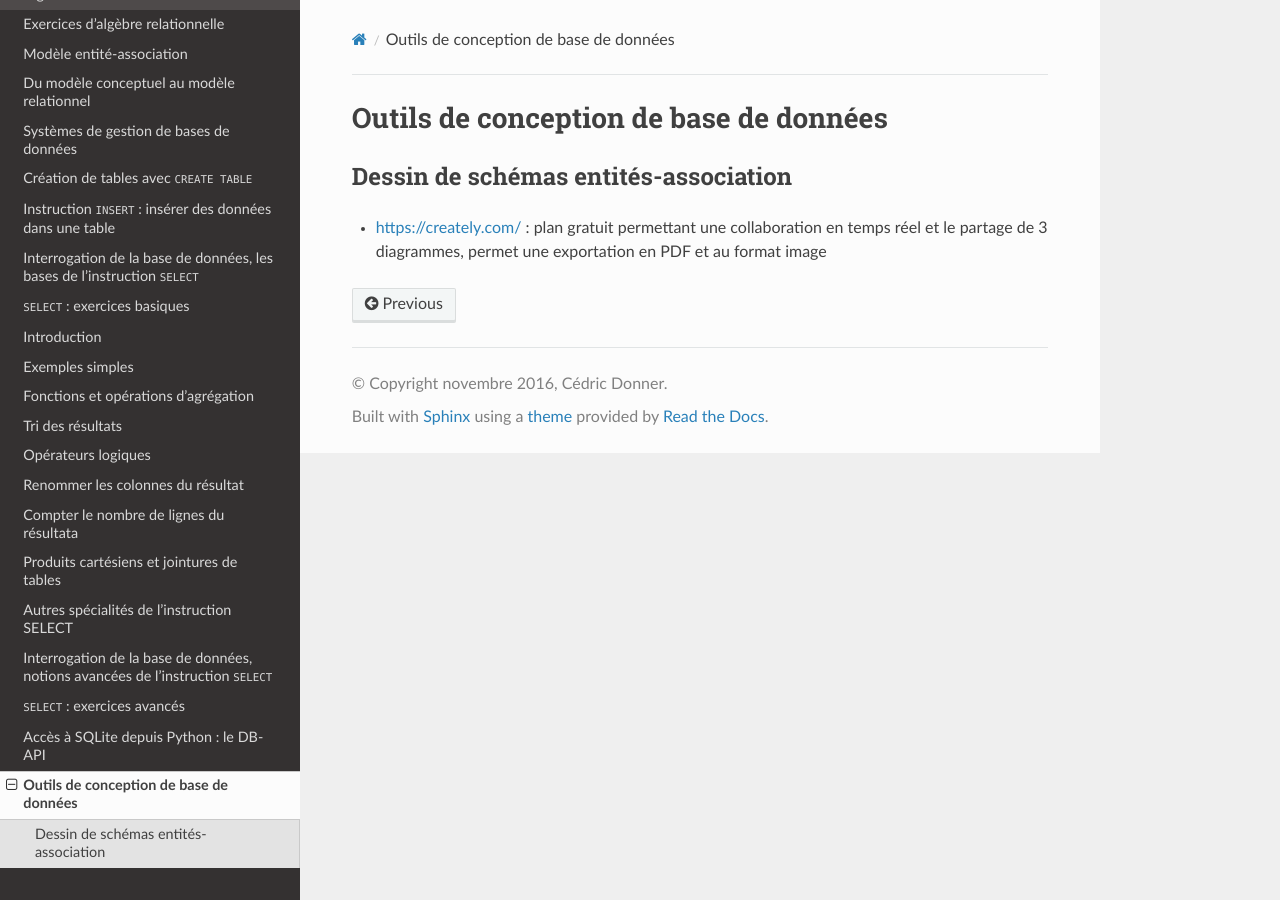
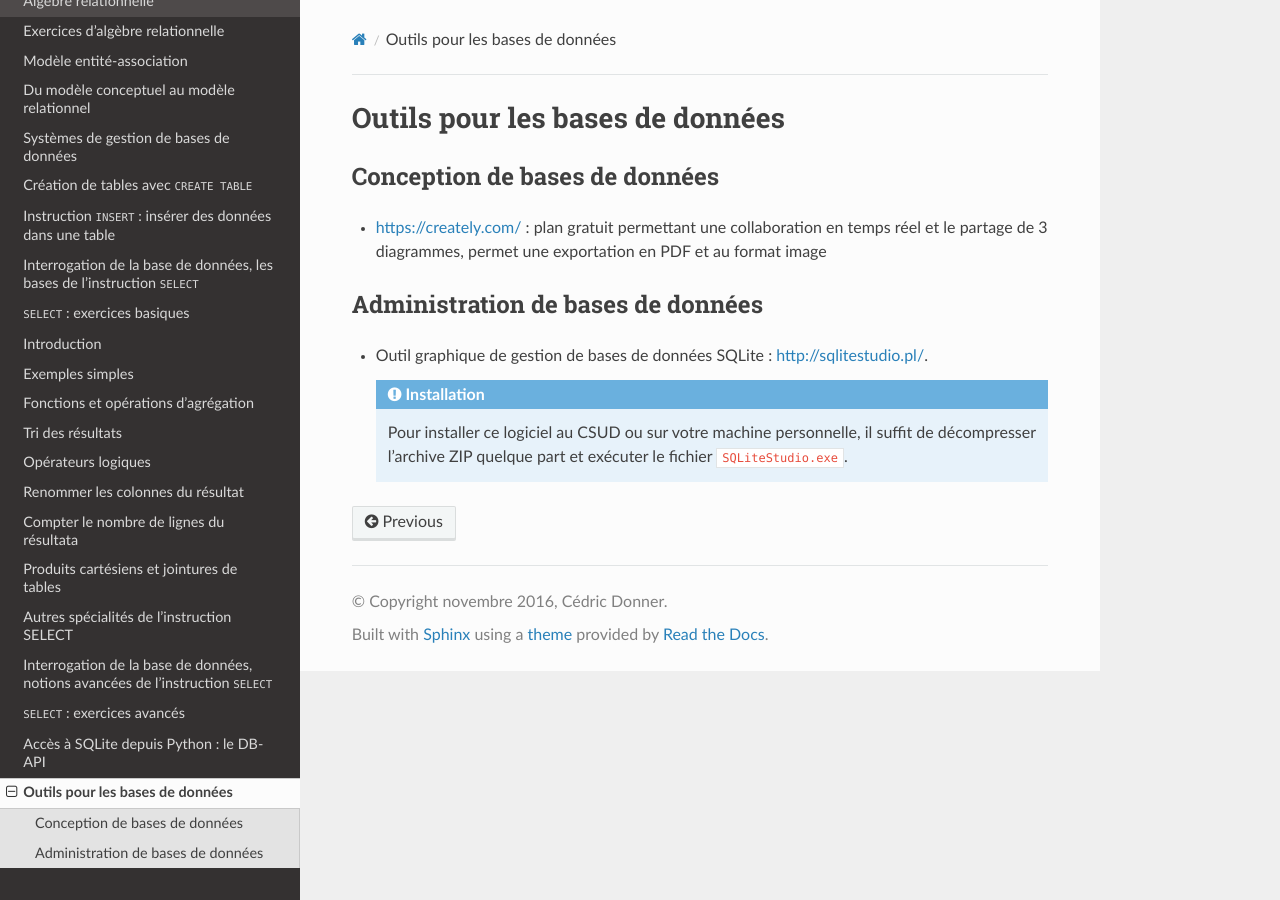
Before and after one commit to oci1517/files-db, a Sphinx documentation site: the page built from source/tools/index.rst, in a window 1280 px wide. Built offline with Sphinx 7.4.7 and the Read the Docs theme 2.0.0, drawn with Linux system fonts in a browser that asks for light colours; pages that are not in the unit, such as notebooks, are missing from menus.

Commit message:
modifications avant le 11 janvier

```diff
--- a/source/index.rst
+++ b/source/index.rst
@@ -27,7 +27,7 @@ Module 6 : Persistance et bases de données
       :class: tip
 
       Les déroulement de ce chapitre ainsi que les devoirs sont notés dans ce
-      `bloc-notes OneNote <https://onenote.com/webapp/pages?token=068EjGAcmccvGHVDAqlgsSbJY0UW2-aFbCF0yCPELrGtWQiEF-vZCjTnF36AZo_yOM4R23PURLdby1pZ3DeGED_ADHGezgMQ0&id=636149106029257264>`_
+      `bloc-notes OneNote <https://www.onenote.com/webapp/pages?token=dwrvNUzDi3fZ5hyQWliFGPYmkkoKQluwnJjan-zRljG7dLfuw36DdyKiGhR6iHjcPEYkj4x2kGMtgg1KGOn51FaCMw-ROzYd0&id=636173250453596194>`_
       (accessible en lecture seule)
 
    .. admonition:: Cours avec corrigés
--- a/source/tools/index.rst
+++ b/source/tools/index.rst
@@ -1,8 +1,19 @@
 #######################################
-Outils de conception de base de données
+Outils pour les bases de données
 #######################################
 
-Dessin de schémas entités-association
-=====================================
+Conception de bases de données
+==============================
 
 *  https://creately.com/ : plan gratuit permettant une collaboration en temps réel et le partage de 3 diagrammes, permet une exportation en PDF et au format image
+
+
+Administration de bases de données
+==================================
+
+
+*  Outil graphique de gestion de bases de données SQLite : http://sqlitestudio.pl/.
+
+   .. admonition:: Installation
+
+      Pour installer ce logiciel au CSUD ou sur votre machine personnelle, il suffit de décompresser l'archive ZIP quelque part et exécuter le fichier :file:`SQLiteStudio.exe`.
```
Also changed, not shown: other parts of source/index.rst (+1 -0 lines), source/sql/select/basic-exos.rst (+68 -5 lines).
